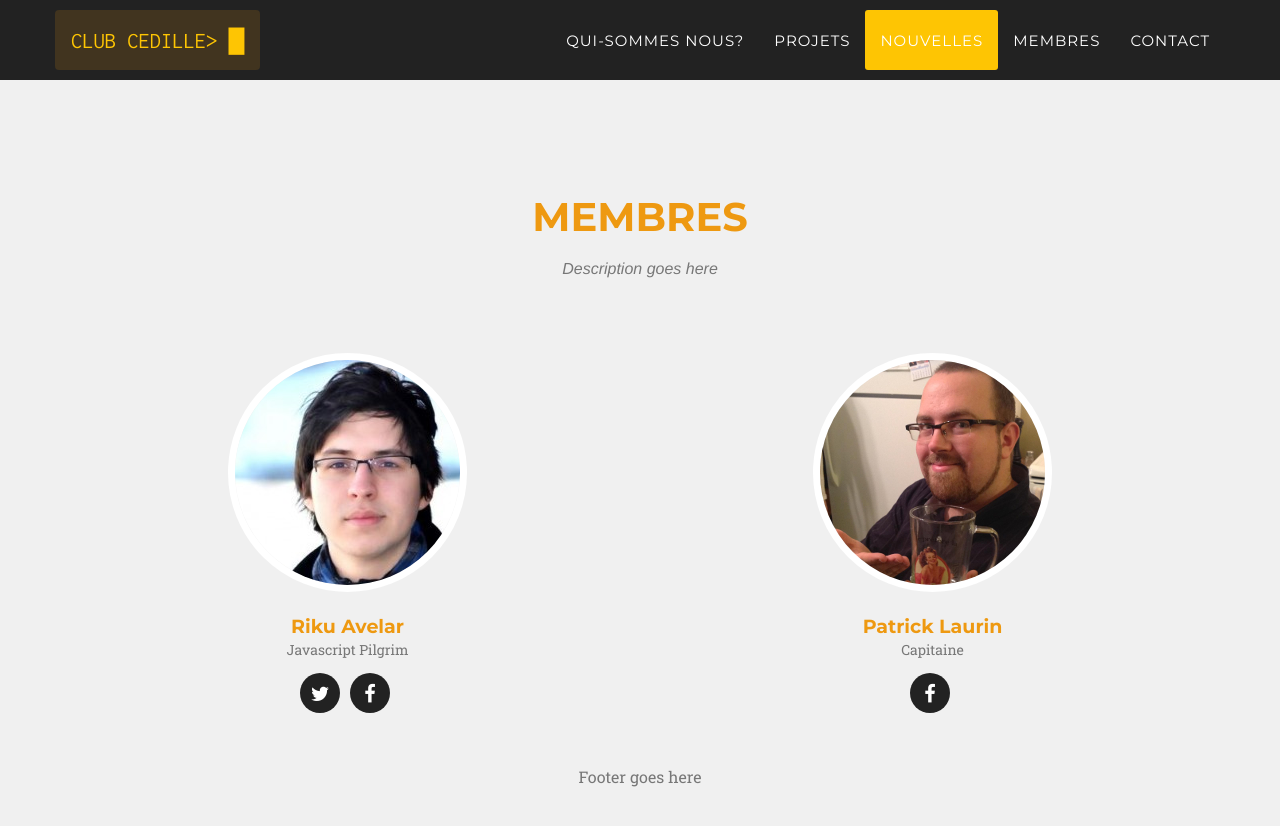
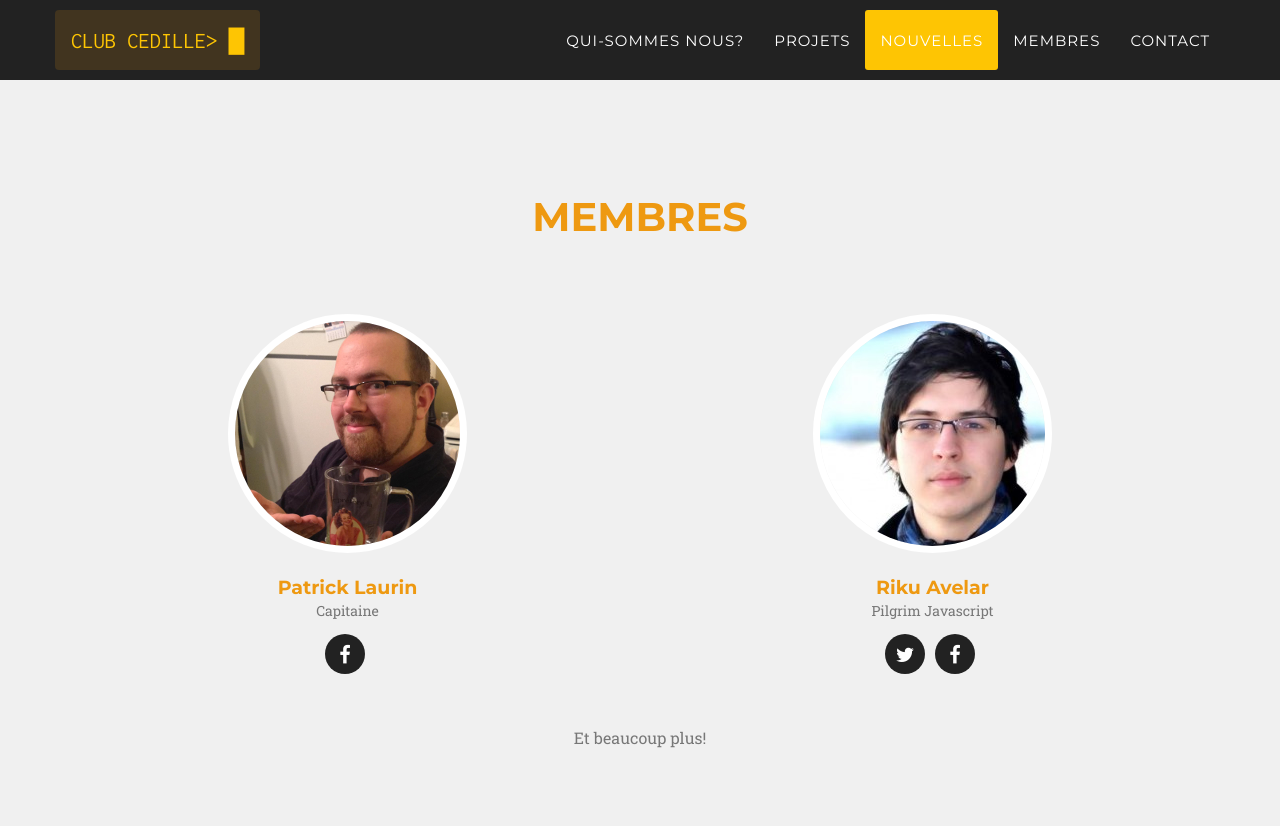
Before and after one commit to ClubCedille/clubcedille.github.io, a Jekyll site: the page built from index.html, in a window 1280 px wide and 900 px high, scrolled down 3853 px. Shown: the top 826 px of the window. Built offline with Jekyll 4.4.1, drawn with Linux system fonts in a browser that asks for light colours; some web fonts are replaced.

Commit message:
Touchup Members.yml
The captain comes first, then the members. Also has a footer (and no description because I don't see why it's needed for now)

```diff
--- a/_data/fr/members.yml
+++ b/_data/fr/members.yml
@@ -1,25 +1,25 @@
 # Team names, titles and social links
 title: Membres
-description: Description goes here
-footer: Footer goes here
+description:
+footer: Et beaucoup plus!
 
 people:
+  mosieurlaurin:
+    name: Patrick Laurin
+    email: patrick.laurin.3@ens.etsmtl.ca
+    position: Capitaine
+    pic: mosieurlaurin
+    social:
+      - title: facebook
+        url: #
+
   riku:
     name: Riku Avelar
     email: riku.avelar@gmail.com
-    position: Javascript Pilgrim
+    position: Pilgrim Javascript
     pic: riku
     social:
       - title: twitter
         url: https://twitter.com/RikuAvelar
       - title: facebook
         url: https://www.facebook.com/riku.avelar
-
-  mosieurlaurin:
-    name: Patrick Laurin
-    email: patrick.laurin.3@ens.etsmtl.ca
-    position: Capitaine
-    social:
-      - title: facebook
-        url: #
-    pic: mosieurlaurin
```
